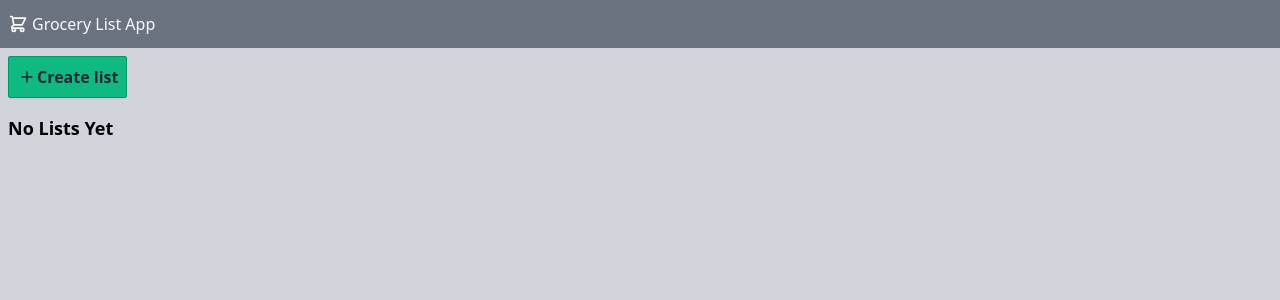
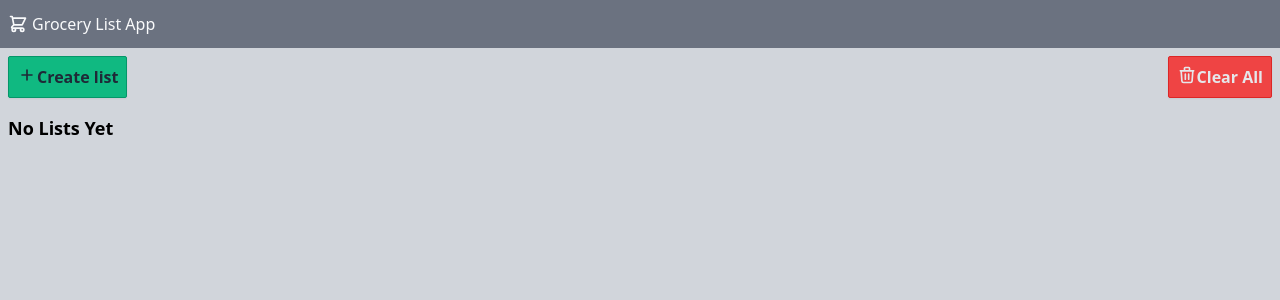
Before and after one commit to tcov189/grocery-list, a React (Create React App) app: page / in a window 1280 px wide. Shown: the top 300 px of the page. Built offline with nearby package versions, Linux system fonts and the light colour scheme; the HTML template or start-up script is replaced by a standard one.

Commit message:
Add functionality to clear lists

```diff
--- a/src/App.js
+++ b/src/App.js
@@ -4,7 +4,7 @@ import {
   Switch,
   Route,
 } from "react-router-dom";
-import { PlusSmIcon, ShoppingCartIcon } from '@heroicons/react/outline'
+import { PlusSmIcon, ShoppingCartIcon, TrashIcon } from '@heroicons/react/outline'
 
 import Button from "./global/Button";
 
@@ -29,6 +29,11 @@ function App() {
     setLists([...lists, newList]);
   }
 
+  function clearLists() {
+    dataProvider.clearLists();
+    setLists([]);
+  }
+
   return (
     <div className="flex flex-col min-h-screen bg-gray-300">
       <header className="w-full bg-gray-500 text-gray-50 py-3 px-2">
@@ -43,7 +48,10 @@ function App() {
               <EditGroceryList />
             </Route>
             <Route path="/">
-              <Button type="success" clickHandler={() => setModalOpen(true)}><PlusSmIcon className="w-5" /> Create list</Button>
+              <div className="flex justify-between">
+                <Button type="success" clickHandler={() => setModalOpen(true)}><PlusSmIcon className="w-5" /> Create list</Button>
+                <Button type="error" clickHandler={() => clearLists()}><TrashIcon className="w-5" /> Clear All</Button>
+              </div>
               <GroceryLists lists={lists} />
             </Route>
           </Switch>
--- a/src/data/dataProvider.js
+++ b/src/data/dataProvider.js
@@ -47,6 +47,10 @@ const updateList = (listId, listData) => {
     return newListObject;
 };
 
+const clearLists = () => {
+    localStorage.clear();
+}
+
 
 const dataProvider = {
     getLists,
@@ -54,6 +58,7 @@ const dataProvider = {
     removeListItem,
     addNewListItem,
     updateList,
+    clearLists,
 }
 
 export default dataProvider;
--- a/src/global/Button.jsx
+++ b/src/global/Button.jsx
@@ -4,7 +4,7 @@ function Button({ children, clickHandler, type = "default" }) {
   const onClickHandler =
     clickHandler || (() => console.log("button was clicked"));
 
-  let buttonClasses = "flex items-center px-2 py-2 font-semibold border rounded-sm shadow-sm";
+  let buttonClasses = "flex items-start px-2 py-2 font-semibold border rounded-sm shadow-sm";
 
   switch (type) {
     case "success":
@@ -12,7 +12,7 @@ function Button({ children, clickHandler, type = "default" }) {
       break;
 
     case "error":
-      buttonClasses += " bg-red-500 border-red-600 text-gray-800";
+      buttonClasses += " bg-red-500 border-red-600 text-gray-200";
       break;
 
     case "primary":
```
